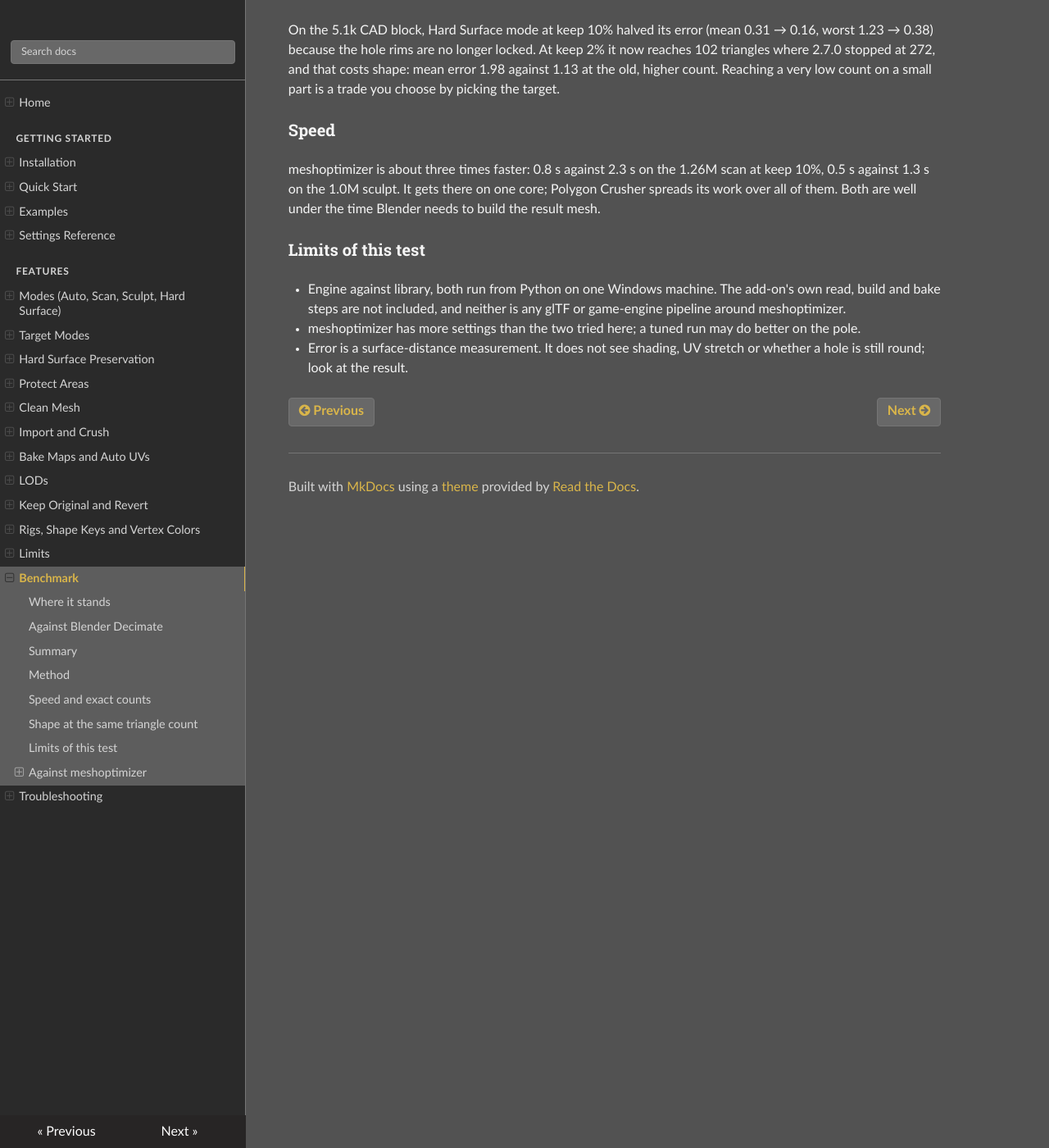
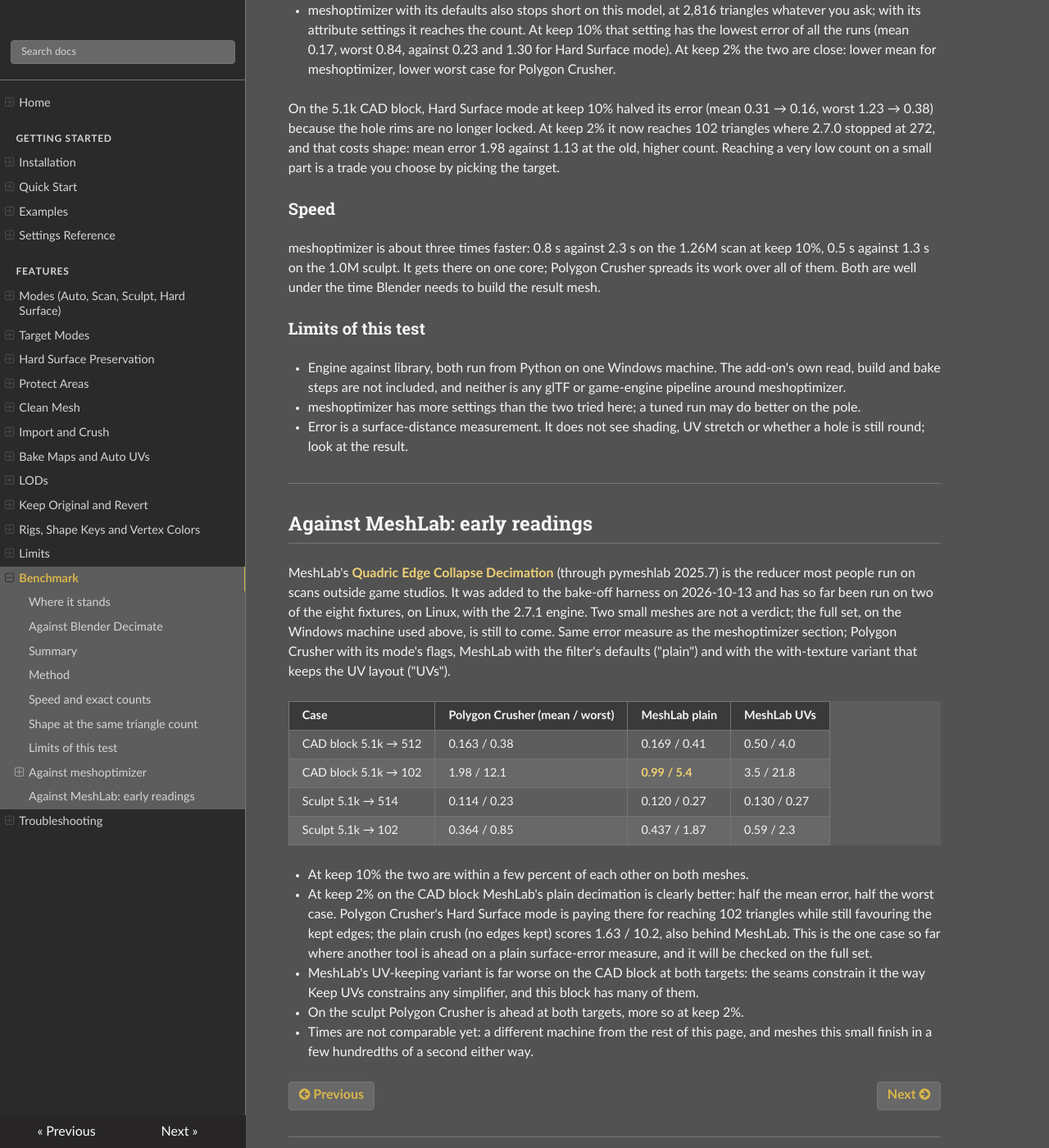
Before and after one commit to henriquevlopes/polygon-crusher-9000-docs, an MkDocs documentation site: the page built from docs/benchmark.md, in a window 1280 px wide and 1400 px high, scrolled down 4458 px. Shown: the whole window at 82% size. Built offline with MkDocs 1.6.1, drawn with Linux system fonts in a browser that asks for light colours; some of the changed text lies outside the part shown.

Commit message:
docs(benchmark): MeshLab early readings on two fixtures
Co-Authored-By: Claude Fable 5.1 <noreply@anthropic.com>
Claude-Session: https://claude.ai/code/session_01BzotSynbdfExqM4qMYBT18

```diff
--- a/docs/benchmark.md
+++ b/docs/benchmark.md
@@ -2,9 +2,10 @@
 
 ## Where it stands
 
-Two comparisons have been measured, both with the repo's own test
-harnesses. Nothing else has been, so this page makes no claims about
-Simplygon, InstaLOD, ZBrush Decimation Master or any other reducer.
+Two comparisons have been measured in full, both with the repo's own test
+harnesses, plus a first look at MeshLab on two small meshes. Nothing else
+has been, so this page makes no claims about Simplygon, InstaLOD, ZBrush
+Decimation Master or any other reducer.
 
 **Against Blender Decimate** (2026-10-10, engine 2.3.2):
 
@@ -29,6 +30,10 @@ Simplygon, InstaLOD, ZBrush Decimation Master or any other reducer.
   lower error at keep 10%. At keep 2% they are close.
 - meshoptimizer is about three times faster, on one core; Polygon Crusher
   uses all cores. On a single core the gap would be wider.
+
+**Against MeshLab** (early readings, two meshes, see below): about the
+same at keep 10%; MeshLab's plain decimation is better on the small CAD
+block at keep 2%, and its UV-keeping variant is much worse there.
 
 In short: a match for the best open-source simplifier on surface error,
 slower per core, better integrated for Blender work, and since 2.7.1 no
@@ -219,3 +224,40 @@ under the time Blender needs to build the result mesh.
   do better on the pole.
 - Error is a surface-distance measurement. It does not see shading, UV
   stretch or whether a hole is still round; look at the result.
+
+---
+
+## Against MeshLab: early readings
+
+MeshLab's **Quadric Edge Collapse Decimation** (through pymeshlab
+2025.7) is the reducer most people run on scans outside game studios. It
+was added to the bake-off harness on 2026-10-13 and has so far been run on
+two of the eight fixtures, on Linux, with the 2.7.1 engine. Two small
+meshes are not a verdict; the full set, on the Windows machine used above,
+is still to come. Same error measure as the meshoptimizer section;
+Polygon Crusher with its mode's flags, MeshLab with the filter's defaults
+("plain") and with the with-texture variant that keeps the UV layout
+("UVs").
+
+| Case | Polygon Crusher (mean / worst) | MeshLab plain | MeshLab UVs |
+|---|---|---|---|
+| CAD block 5.1k → 512 | 0.163 / 0.38 | 0.169 / 0.41 | 0.50 / 4.0 |
+| CAD block 5.1k → 102 | 1.98 / 12.1 | **0.99 / 5.4** | 3.5 / 21.8 |
+| Sculpt 5.1k → 514 | 0.114 / 0.23 | 0.120 / 0.27 | 0.130 / 0.27 |
+| Sculpt 5.1k → 102 | 0.364 / 0.85 | 0.437 / 1.87 | 0.59 / 2.3 |
+
+- At keep 10% the two are within a few percent of each other on both
+  meshes.
+- At keep 2% on the CAD block MeshLab's plain decimation is clearly better:
+  half the mean error, half the worst case. Polygon Crusher's Hard Surface
+  mode is paying there for reaching 102 triangles while still favouring the
+  kept edges; the plain crush (no edges kept) scores 1.63 / 10.2, also
+  behind MeshLab. This is the one case so far where another tool is ahead
+  on a plain surface-error measure, and it will be checked on the full set.
+- MeshLab's UV-keeping variant is far worse on the CAD block at both
+  targets: the seams constrain it the way Keep UVs constrains any
+  simplifier, and this block has many of them.
+- On the sculpt Polygon Crusher is ahead at both targets, more so at keep 2%.
+- Times are not comparable yet: a different machine from the rest of this
+  page, and meshes this small finish in a few hundredths of a second
+  either way.
```
